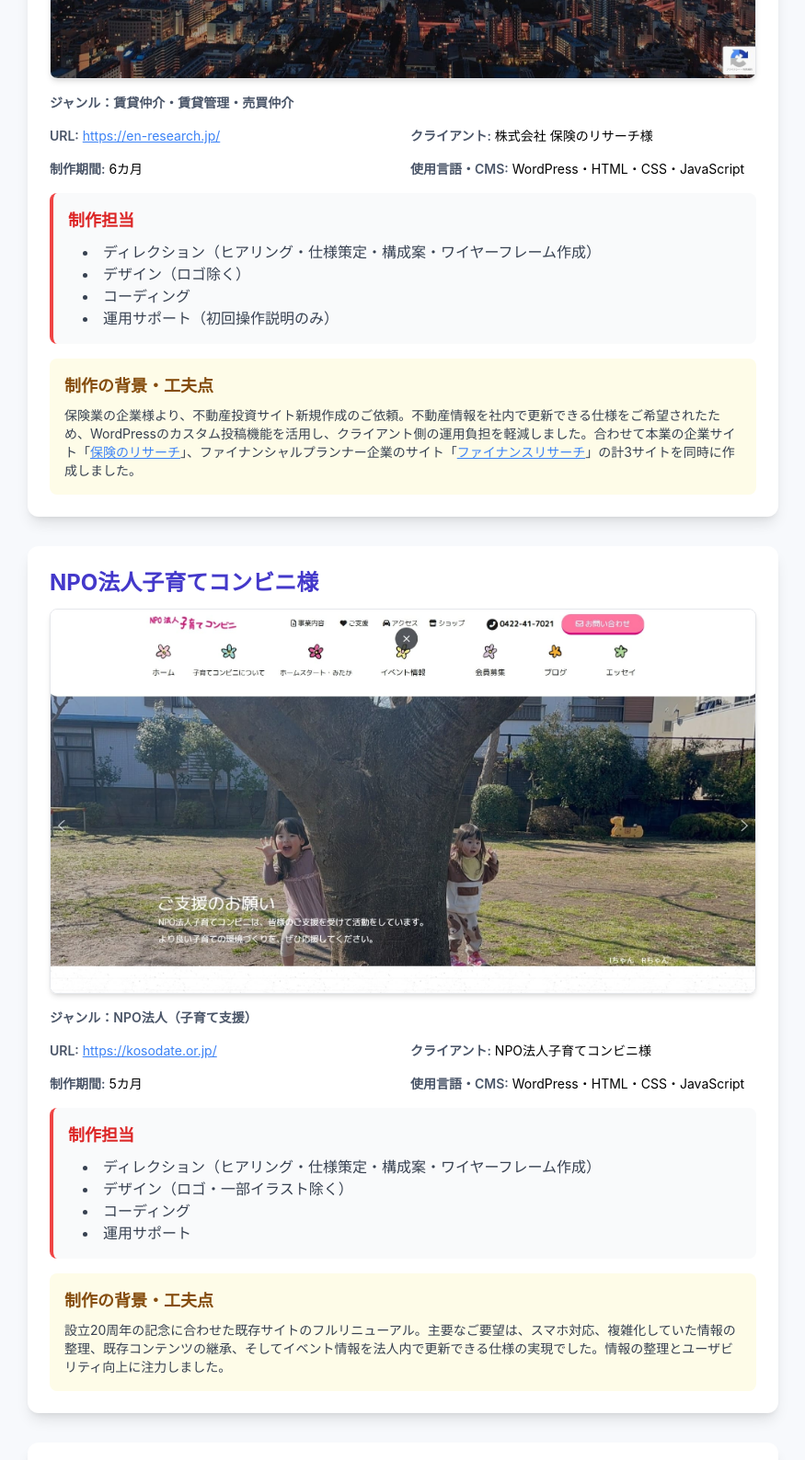
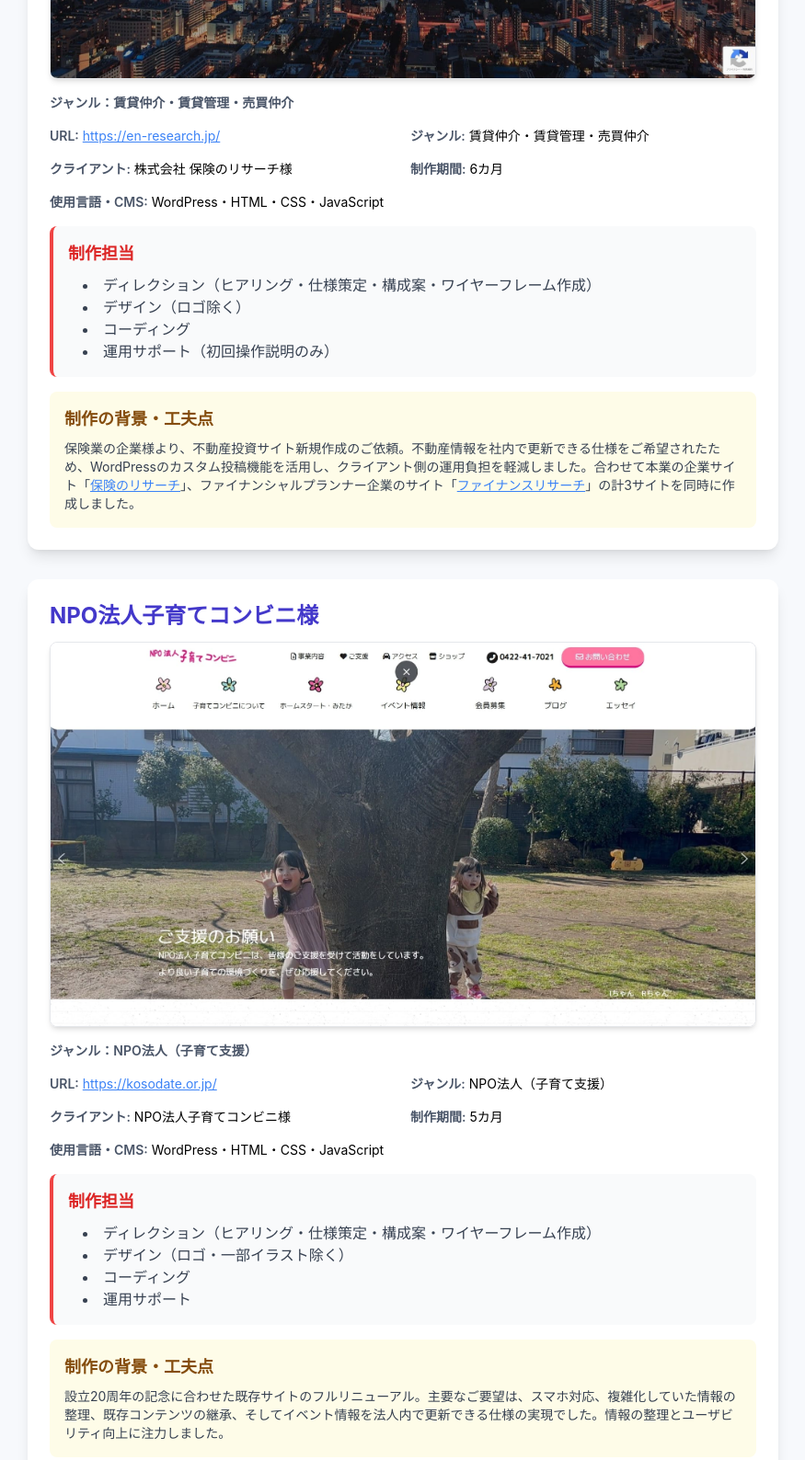
Before and after one commit to shibatastic/portfolio, a plain HTML site: page index.html in a window 1280 px wide. Shown: the part 1440-3028 px from the top of the page at 92% size, without its empty margins (202-1077 px from the left). Drawn offline with nearby package versions, Linux system fonts and the light colour scheme.

Commit message:
Update index.html

```diff
--- a/index.html
+++ b/index.html
@@ -125,7 +125,10 @@
                 <p class="text-sm info-title mb-4">ジャンル：賃貸仲介・賃貸管理・売買仲介</p>
 
                 <div class="grid grid-cols-1 md:grid-cols-2 gap-4 mb-4 text-sm">
+                    <!-- URLを最初に配置 -->
                     <p><span class="info-title">URL:</span> <a href="https://en-research.jp/" target="_blank" class="text-blue-500 hover:text-blue-700 underline">https://en-research.jp/</a></p>
+                    <p><span class="info-title">ジャンル:</span> 賃貸仲介・賃貸管理・売買仲介</p>
+                    <!-- 以下、その他の項目 -->
                     <p><span class="info-title">クライアント:</span> 株式会社 保険のリサーチ様</p>
                     <p><span class="info-title">制作期間:</span> 6カ月</p>
                     <p><span class="info-title">使用言語・CMS:</span> WordPress・HTML・CSS・JavaScript</p>
@@ -165,7 +168,10 @@
                 <p class="text-sm info-title mb-4">ジャンル：NPO法人（子育て支援）</p>
 
                 <div class="grid grid-cols-1 md:grid-cols-2 gap-4 mb-4 text-sm">
+                    <!-- URLを最初に配置 -->
                     <p><span class="info-title">URL:</span> <a href="https://kosodate.or.jp/" target="_blank" class="text-blue-500 hover:text-blue-700 underline">https://kosodate.or.jp/</a></p>
+                    <p><span class="info-title">ジャンル:</span> NPO法人（子育て支援）</p>
+                    <!-- 以下、その他の項目 -->
                     <p><span class="info-title">クライアント:</span> NPO法人子育てコンビニ様</p>
                     <p><span class="info-title">制作期間:</span> 5カ月</p>
                     <p><span class="info-title">使用言語・CMS:</span> WordPress・HTML・CSS・JavaScript</p>
@@ -205,7 +211,10 @@
                 <p class="text-sm info-title mb-4">ジャンル：教育（フリースクール）</p>
 
                 <div class="grid grid-cols-1 md:grid-cols-2 gap-4 mb-4 text-sm">
+                    <!-- URLを最初に配置 -->
                     <p><span class="info-title">URL:</span> <a href="https://cosmo-highschool.org/" target="_blank" class="text-blue-500 hover:text-blue-700 underline">https://cosmo-highschool.org/</a></p>
+                    <p><span class="info-title">ジャンル:</span> 教育（フリースクール）</p>
+                    <!-- 以下、その他の項目 -->
                     <p><span class="info-title">クライアント:</span> NPO法人文化学習協同ネットワーク様</p>
                     <p><span class="info-title">制作期間:</span> 3カ月</p>
                     <p><span class="info-title">使用言語・CMS:</span> WordPress・HTML・CSS・JavaScript</p>
```
